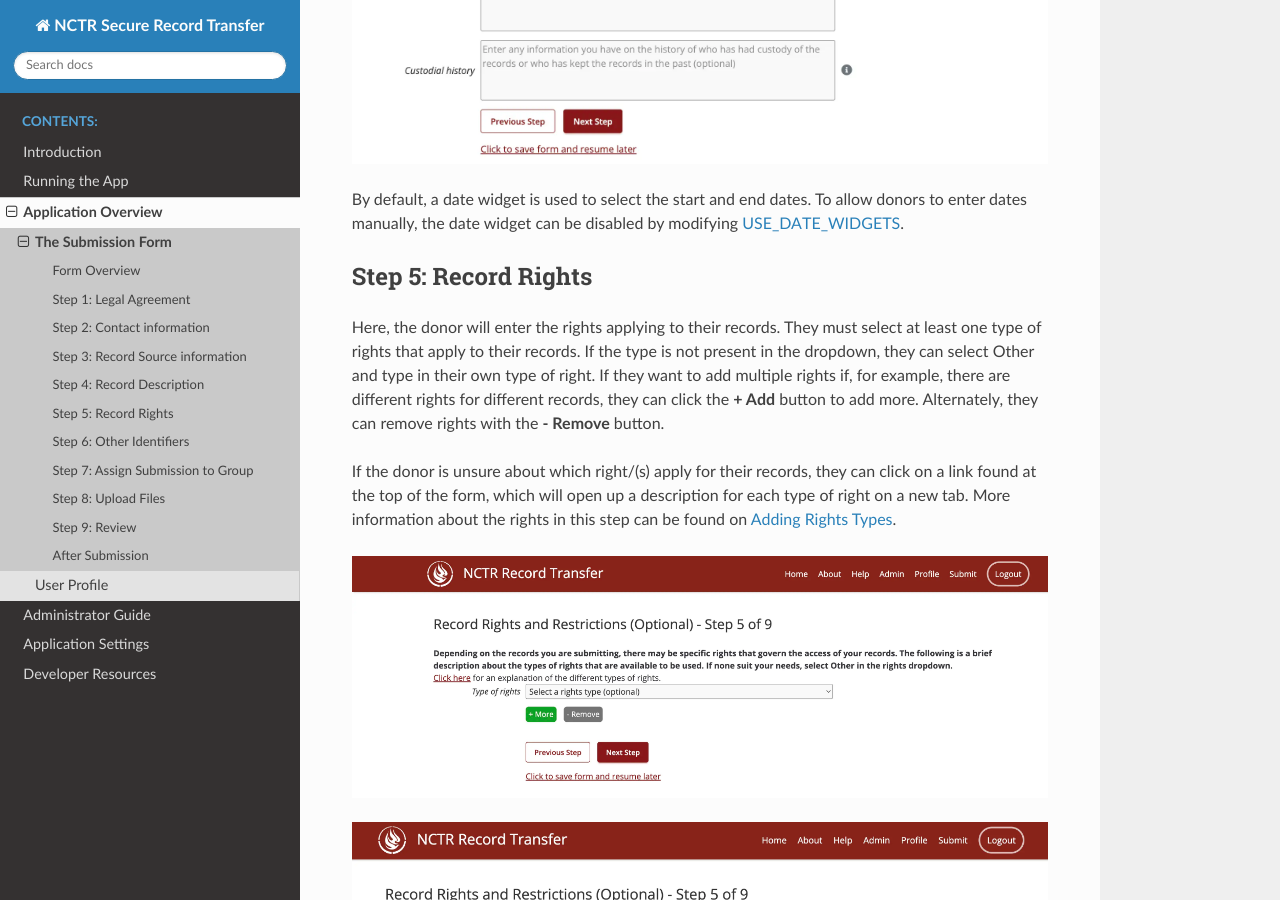
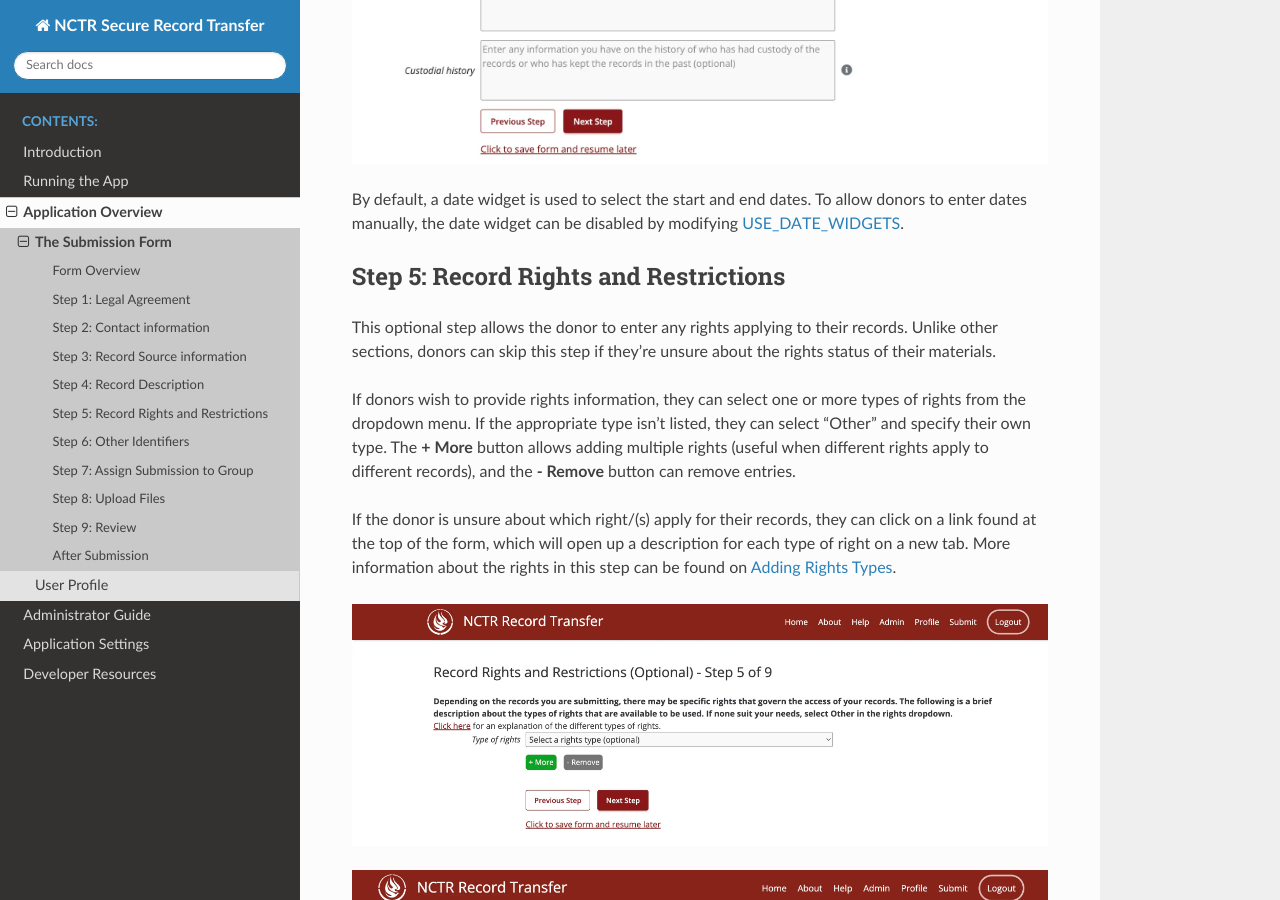
Before and after one commit to NationalCentreTruthReconciliation/Secure-Record-Transfer, a Sphinx documentation site: the page built from docs/application_overview/submission-form.rst, in a window 1280 px wide and 900 px high, scrolled down 6019 px. Built offline with Sphinx 7.4.7 and the Read the Docs theme 3.1.0, drawn with Linux system fonts in a browser that asks for light colours.

Commit message:
Update step 5 docs by changing name of the step and considering the step optional

```diff
--- a/docs/application_overview/submission-form.rst
+++ b/docs/application_overview/submission-form.rst
@@ -131,14 +131,12 @@
 manually, the date widget can be disabled by modifying :ref:`USE_DATE_WIDGETS`.
 
 
-Step 5: Record Rights
+Step 5: Record Rights and Restrictions
 #####################
 
-Here, the donor will enter the rights applying to their records. They must select at least one type
-of rights that apply to their records. If the type is not present in the dropdown, they can select
-Other and type in their own type of right. If they want to add multiple rights if, for example,
-there are different rights for different records, they can click the **+ Add** button to add more.
-Alternately, they can remove rights with the **- Remove** button.
+This optional step allows the donor to enter any rights applying to their records. Unlike other sections, donors can skip this step if they're unsure about the rights status of their materials.
+
+If donors wish to provide rights information, they can select one or more types of rights from the dropdown menu. If the appropriate type isn't listed, they can select "Other" and specify their own type. The **+ More** button allows adding multiple rights (useful when different rights apply to different records), and the **- Remove** button can remove entries.
 
 If the donor is unsure about which right/(s) apply for their records, they can click on a link
 found at the top of the form, which will open up a description for each type of right on a new tab.
```
